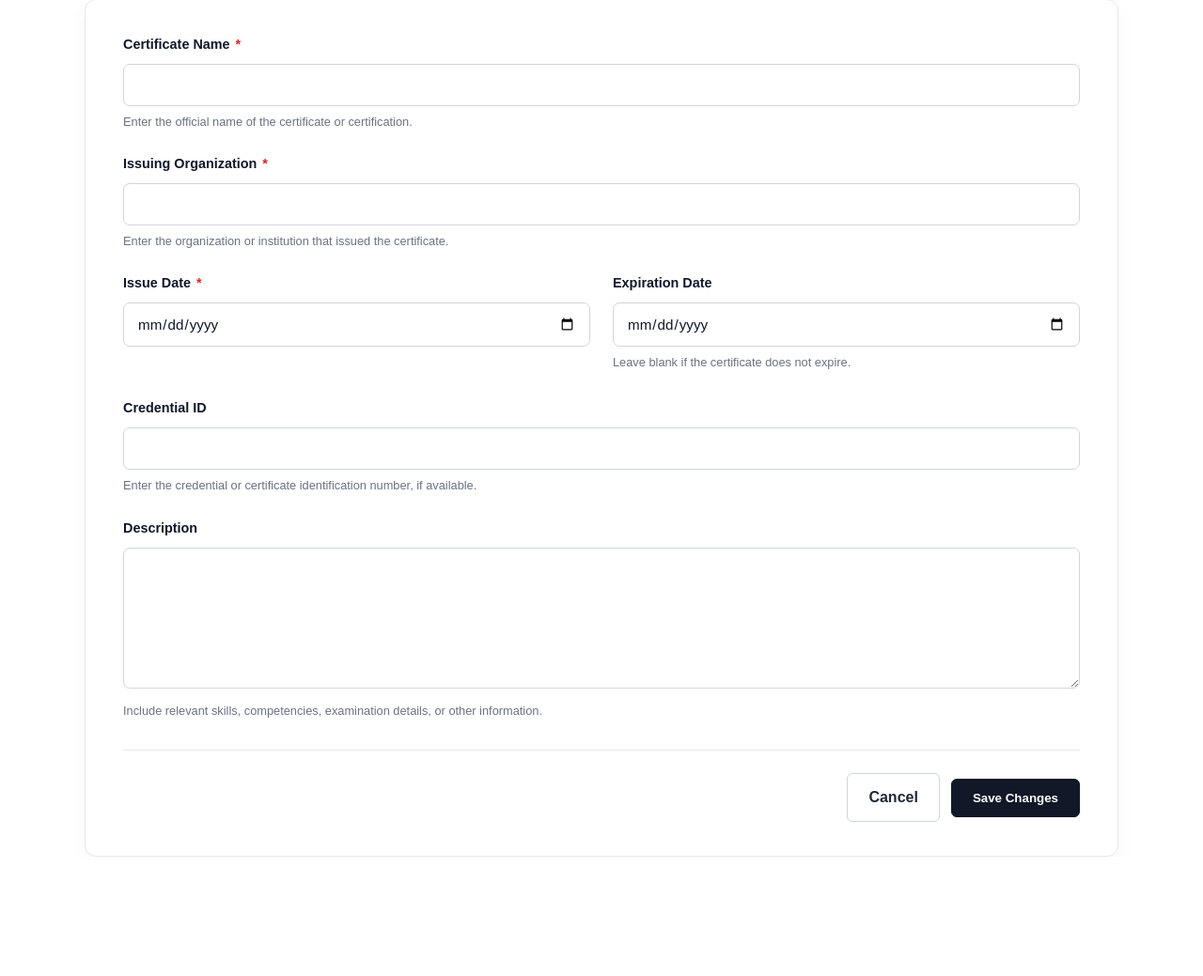
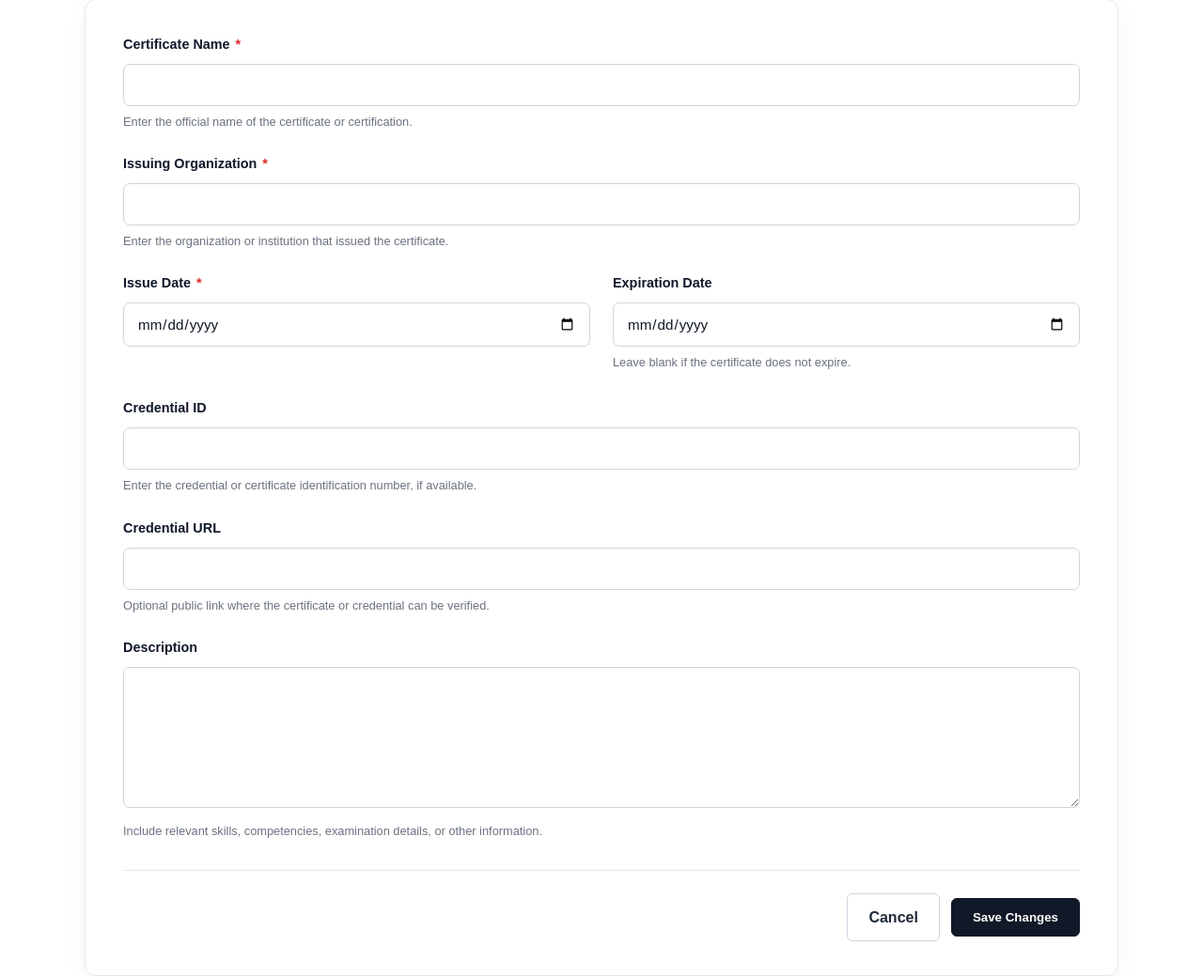
Before and after one commit to fernandlayug/personal-portfolio, a Django app: template portfolio/templates/portfolio/certificate_form.html in a window 1280 px wide. Shown: the part 145-1184 px from the top of the page at 94% size. Before the commit the page ends 1057 px from the top, so only its background shows below. Run offline with Django 5.2, Linux system fonts and the light colour scheme; the template is opened without the code that fills it: most values are stand-ins (such as "Sample title", 1, 10 or a date in 2020); form fields are guessed from the names that the template uses.

Commit message:
Add credential URL field to certificate form

```diff
--- a/portfolio/templates/portfolio/certificate_form.html
+++ b/portfolio/templates/portfolio/certificate_form.html
@@ -259,6 +259,38 @@
                     </div>
 
 
+                    <!-- CREDENTIAL URL -->
+
+                    <div class="management-form-group">
+
+                        <label
+                            for="{{ form.credential_url.id_for_label }}"
+                        >
+                            Credential URL
+                        </label>
+
+                        {{ form.credential_url }}
+
+                        {% if form.credential_url.errors %}
+
+                            <div class="field-error">
+
+                                {% for error in form.credential_url.errors %}
+                                    {{ error }}
+                                {% endfor %}
+
+                            </div>
+
+                        {% endif %}
+
+                        <small>
+                            Optional public link where the certificate
+                            or credential can be verified.
+                        </small>
+
+                    </div>
+
+
                     <!-- DESCRIPTION -->
 
                     <div class="management-form-group">
```
